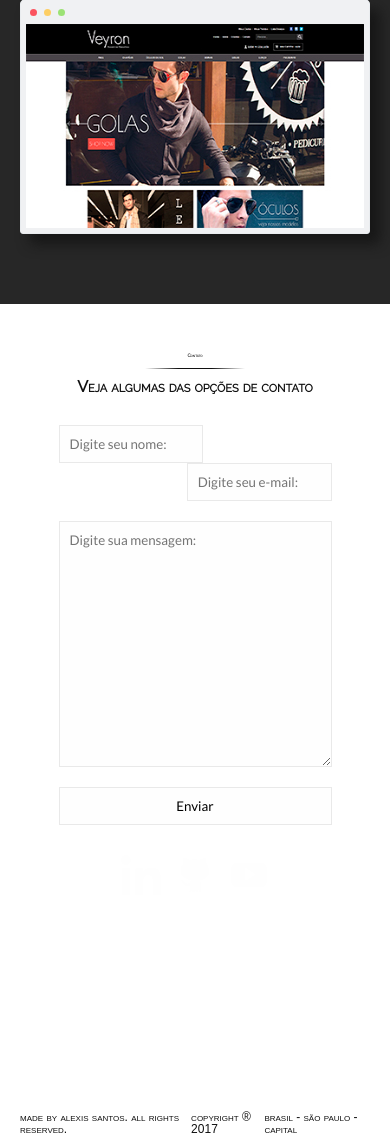
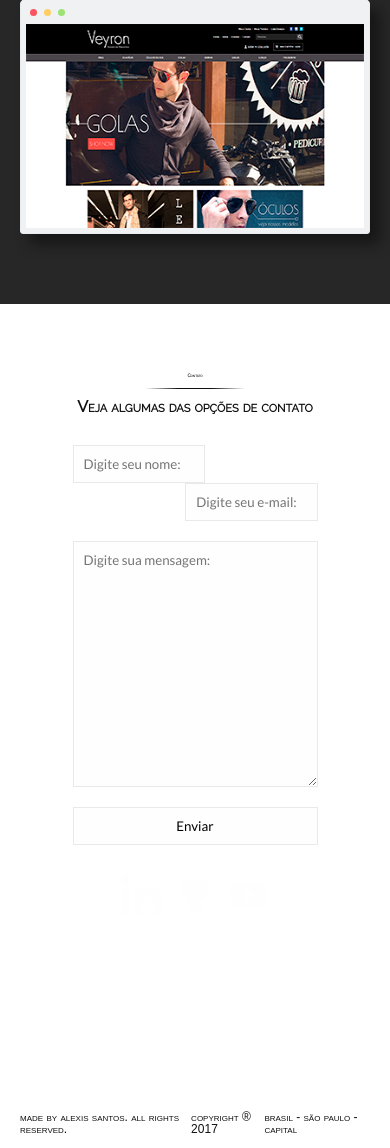
Before and after one commit to alexislds/PortfolioAlexNovo, a PHP site: page / in a window 390 px wide; the page is wider, and only the part inside the window is pictured. Shown: the part 4856-6004 px from the top of that part. Run offline with PHP 8.4, Linux system fonts and the light colour scheme.

Commit message:
DIV limite atualizada para mobiles, e revisao geral

```diff
--- a/css/contact.css
+++ b/css/contact.css
@@ -3,7 +3,7 @@
 /* Media Querys */
 /* Configs fixas */
 .contact {
-  height: 100vh;
+  min-height: 100vh;
   padding: 50px 0;
   width: 100%;
 }
--- a/css/import.css
+++ b/css/import.css
@@ -2,6 +2,23 @@
 /* Mixins */
 /* Media Querys */
 /* Configs fixas */
+@media (max-width: 640px) {
+  .limite {
+    height: 100%;
+    overflow: hidden;
+    padding: 20px;
+    width: 100%;
+  }
+}
+
+@media (min-width: 641px) and (max-width: 1024px) {
+  .limite {
+    height: 100%;
+    overflow: hidden;
+    padding: 40px;
+  }
+}
+
 @media (min-width: 1025px) and (max-width: 1440px) {
   .limite {
     height: 100%;
@@ -282,6 +299,7 @@ body {
 .works {
   background-color: #272727;
   display: inline-block;
+  min-height: 100vh;
   padding: 50px 0;
   width: 100%;
 }
@@ -480,7 +498,7 @@ body {
 /* Media Querys */
 /* Configs fixas */
 .contact {
-  height: 100vh;
+  min-height: 100vh;
   padding: 50px 0;
   width: 100%;
 }
--- a/css/works.css
+++ b/css/works.css
@@ -5,6 +5,7 @@
 .works {
   background-color: #272727;
   display: inline-block;
+  min-height: 100vh;
   padding: 50px 0;
   width: 100%;
 }
--- a/scss/contact.scss
+++ b/scss/contact.scss
@@ -1,7 +1,7 @@
 @import 'utilitarios';
 
 .contact{
-  height:100vh; padding:50px 0; width:100%;
+  min-height:100vh; padding:50px 0; width:100%;
 
   &-limite{display:flex; flex-direction:column;}
 
--- a/scss/geral.scss
+++ b/scss/geral.scss
@@ -1,6 +1,8 @@
 @import 'utilitarios';
 
 .limite{
+  @include smartphone{height:100%; overflow:hidden; padding:20px; width:100%;}
+  @include tablet{height:100%; overflow:hidden; padding:40px;}
   @include desktop{height:100%; margin:0 auto; max-width:1000px; overflow:hidden; width:100%;}
   @include monitor{height:100%; margin:0 auto; max-width:1400px; overflow:hidden; width:100%;}
   @include ultrawide{height:100%; margin:0 auto; max-width:1600px; overflow:hidden; width:100%;}
--- a/scss/works.scss
+++ b/scss/works.scss
@@ -1,7 +1,7 @@
 @import 'utilitarios';
 
 .works{
-  background-color:#272727; display:inline-block; padding:50px 0; width:100%;
+  background-color:#272727; display:inline-block; min-height:100vh; padding:50px 0; width:100%;
 
   &-limite{
     @include desktop  {height:100%; margin:0 auto; max-width:884px; overflow:hidden; width:100%;}
```
Also changed, not shown: css/geral.css (+17 -0 lines).
